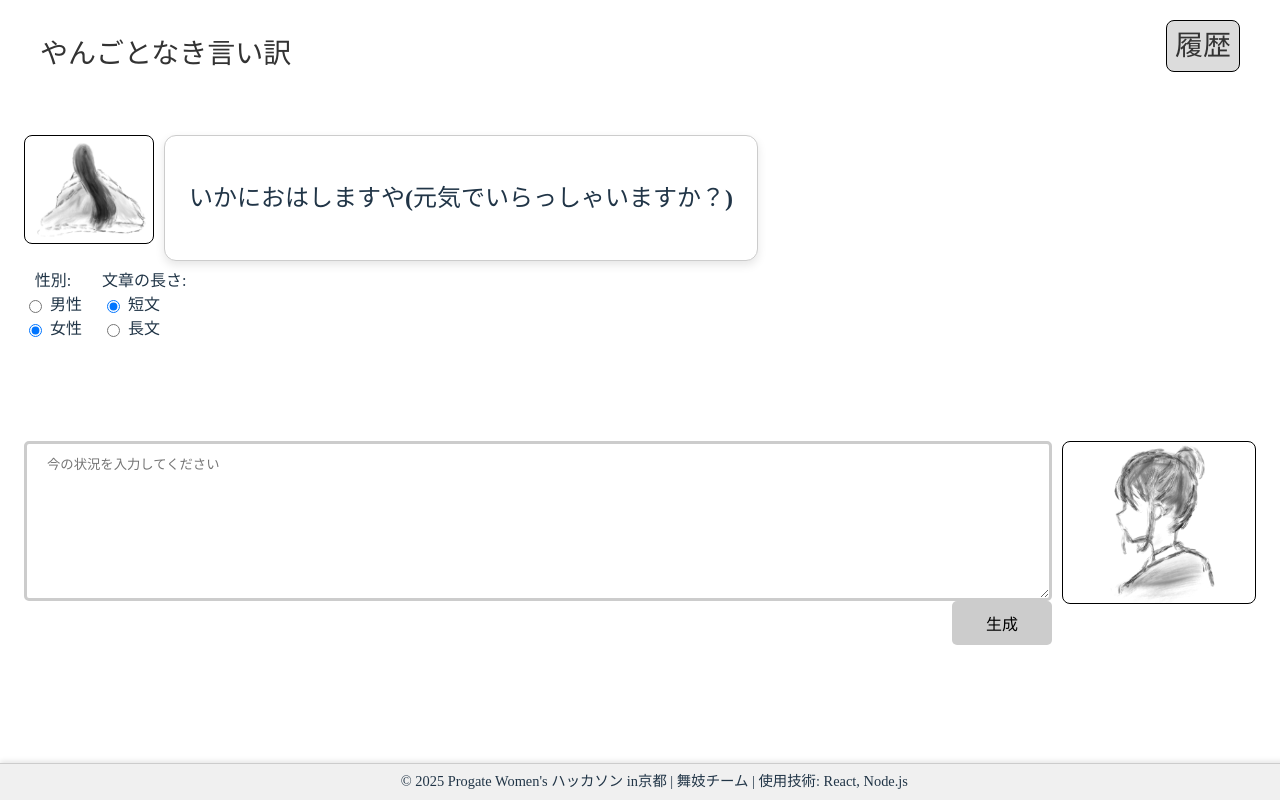
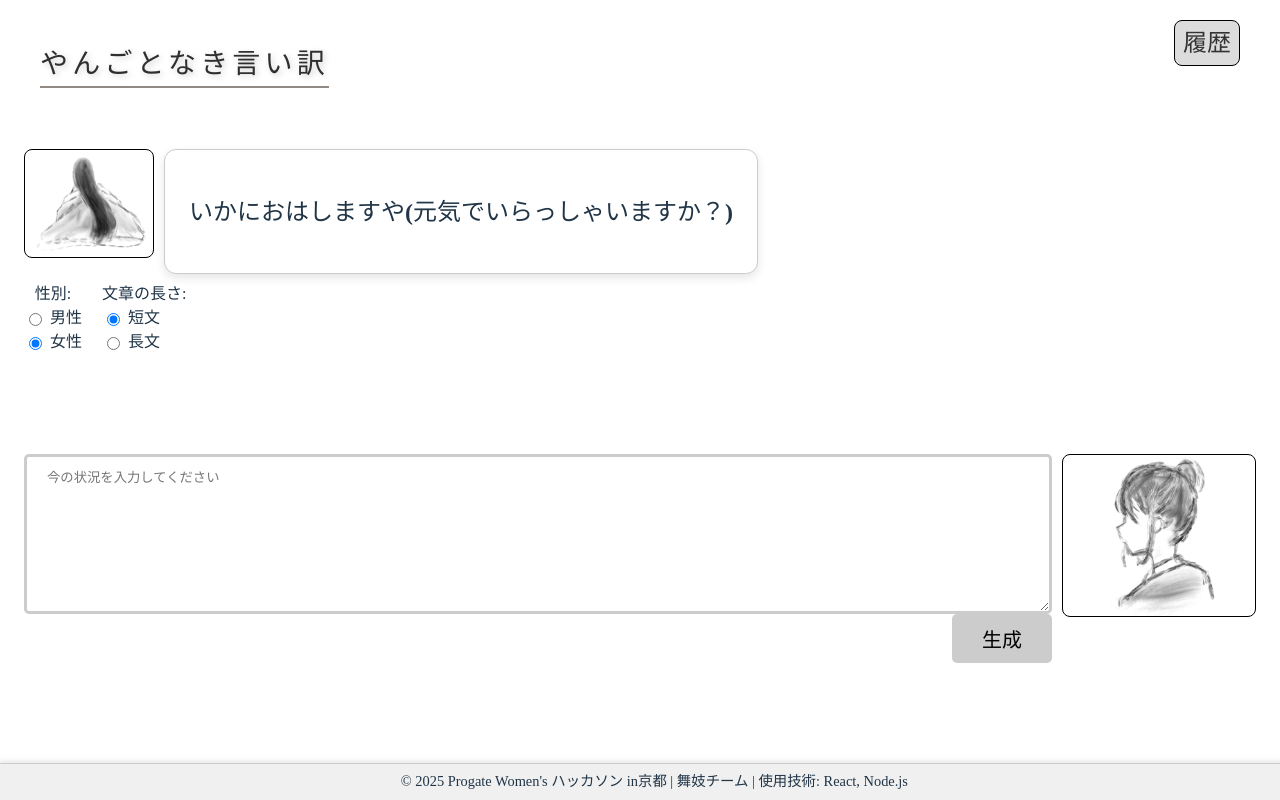
Before and after one commit to mimiyako3/iiwake, a React (Vite) app in the folder frontend/my-app/: page /main in a window 1280 px wide. Built offline with nearby package versions, Linux system fonts and the light colour scheme.

Commit message:
ヘッダーの被りやデザインを修正

```diff
--- a/frontend/my-app/src/components/HistoryPage.jsx
+++ b/frontend/my-app/src/components/HistoryPage.jsx
@@ -1,16 +1,15 @@
-import React, { useState, useEffect } from 'react';
-import ExcuseHistory from './ExcuseHistory';
-import styles from '../styles/MainPage.module.css';
-import { Link } from 'react-router-dom';
-import Footer from './Footer.jsx';
-
+import React, { useState, useEffect } from "react";
+import ExcuseHistory from "./ExcuseHistory";
+import styles from "../styles/MainPage.module.css";
+import { Link } from "react-router-dom";
+import Footer from "./Footer.jsx";
 
 function HistoryPage() {
   const [history, setHistory] = useState([]);
 
   // 初回レンダリング時に localStorage から履歴を取得
   useEffect(() => {
-    const storedHistory = localStorage.getItem('excuseHistory');
+    const storedHistory = localStorage.getItem("excuseHistory");
     if (storedHistory) {
       setHistory(JSON.parse(storedHistory));
     }
@@ -18,11 +17,13 @@ function HistoryPage() {
 
   return (
     <div className={styles.historyPageContainer}>
-      <h1>履歴ページ</h1>
+      <h1>やんごとなき言い訳</h1>
       <p>ここに履歴が表示されます。</p>
       <ExcuseHistory history={history} />
       <br />
-      <Link to="/main" className={styles.historyLink}>戻る</Link>
+      <Link to="/main" className={styles.historyLink}>
+        戻る
+      </Link>
       <Link to="/">スタート画面へ</Link>
       <Footer />
     </div>
--- a/frontend/my-app/src/components/MainPage.jsx
+++ b/frontend/my-app/src/components/MainPage.jsx
@@ -79,13 +79,14 @@ function MainPage() {
         <Link to="/history" className={styles.historyLink}>
           履歴
         </Link>
-        <h1>やんごとなき言い訳</h1>
+        <h1 className={styles.title}>やんごとなき言い訳</h1>
 
         {error && <p className={styles.errorMessage}>エラー: {error}</p>}
         <div className={styles.inputOutputContainer}>
           <img
             src={mode.gender === "female" ? "/女性.png" : "/男性.png"}
-            alt="AIアイコン" className={styles.icon}
+            alt="AIアイコン"
+            className={styles.icon}
           />
           <div className={styles.excuseDisplayContainer}>
             <ExcuseDisplay excuse={excuse} />
@@ -101,7 +102,11 @@ function MainPage() {
             <InputForm onSubmit={generateExcuse} />
           </div>
           <img
-            src={mode.gender === "female" ? "/ユーザーアイコン(女).png" : "/ユーザーアイコン(男).png"}
+            src={
+              mode.gender === "female"
+                ? "/ユーザーアイコン(女).png"
+                : "/ユーザーアイコン(男).png"
+            }
             alt="ユーザーアイコン"
             className={styles.icon}
           />
--- a/frontend/my-app/src/styles/MainPage.module.css
+++ b/frontend/my-app/src/styles/MainPage.module.css
@@ -5,17 +5,6 @@
 }
 
 /* MainPage用 */
-.mainPageCenter h1 {
-  position: absolute;
-  text-align: left; /* ←左寄せ */
-  top: 20px; /* 上から20pxの位置 */
-  left: 40px; /* 左から20pxの位置 */
-  font-size: 28px; /* 文字サイズ */
-  font-weight: bold; /* 太字 */
-  color: #333; /* 文字色 */
-  font-family: "Yu Mincho", "YuMincho", serif;
-}
-
 .mainPageCenter {
   width: 100vw;
   margin: 0 calc(50% - 50vw);
@@ -32,6 +21,7 @@
   gap: 10px;
   width: 100%;
   margin: 8px 0;
+  margin-top: 40px;
 }
 
 .inputFormContainer {
@@ -75,7 +65,9 @@
   border: none;
   border-radius: 5px;
   cursor: pointer;
-  font-size: 16px;
+  font-size: 20px;
+  font-family: "Yu Mincho", "YuMincho", serif;
+  font-weight: bold; /* 太字 */
 }
 
 .inputSection .icon {
@@ -104,6 +96,28 @@
 
 .historyPageContainer h1 {
   position: absolute;
+  top: 0px; /* 上から20pxの位置 */
+  left: 40px; /* 左から20pxの位置 */
+  font-size: 28px; /* 文字サイズ */
+  font-weight: bold; /* 太字 */
+  color: #333; /* 文字色 */
+  z-index: 1000;
+  font-family: "Yu Mincho", "YuMincho", serif;
+  top: 30px;
+  font-weight: 600;
+  color: #2f2f2f;
+  font-family: "Yu Mincho", "Hiragino Mincho Pro", serif;
+  letter-spacing: 0.15em;
+  text-align: center;
+  text-shadow: 2px 2px 6px rgba(0, 0, 0, 0.2);
+  border-bottom: 2px solid rgba(72, 60, 50, 0.6);
+  padding-bottom: 6px;
+  width: fit-content;
+  transition: all 0.3s ease;
+}
+
+.title {
+  position: absolute;
   top: 20px; /* 上から20pxの位置 */
   left: 40px; /* 左から20pxの位置 */
   font-size: 28px; /* 文字サイズ */
@@ -111,13 +125,24 @@
   color: #333; /* 文字色 */
   z-index: 1000;
   font-family: "Yu Mincho", "YuMincho", serif;
+  top: 30px;
+  font-weight: 600;
+  color: #2f2f2f;
+  font-family: "Yu Mincho", "Hiragino Mincho Pro", serif;
+  letter-spacing: 0.15em;
+  text-align: center;
+  text-shadow: 2px 2px 6px rgba(0, 0, 0, 0.2);
+  border-bottom: 2px solid rgba(72, 60, 50, 0.6);
+  padding-bottom: 6px;
+  width: fit-content;
+  transition: all 0.3s ease;
 }
 
 .historyLink {
   position: fixed; /* ←画面全体を基準に配置！ */
   top: 20px; /* 上から20px */
   right: 40px; /* ←右端から40px */
-  font-size: 28px;
+  font-size: 24px;
   font-weight: bold;
   color: #333;
   border-radius: 8px;
```
